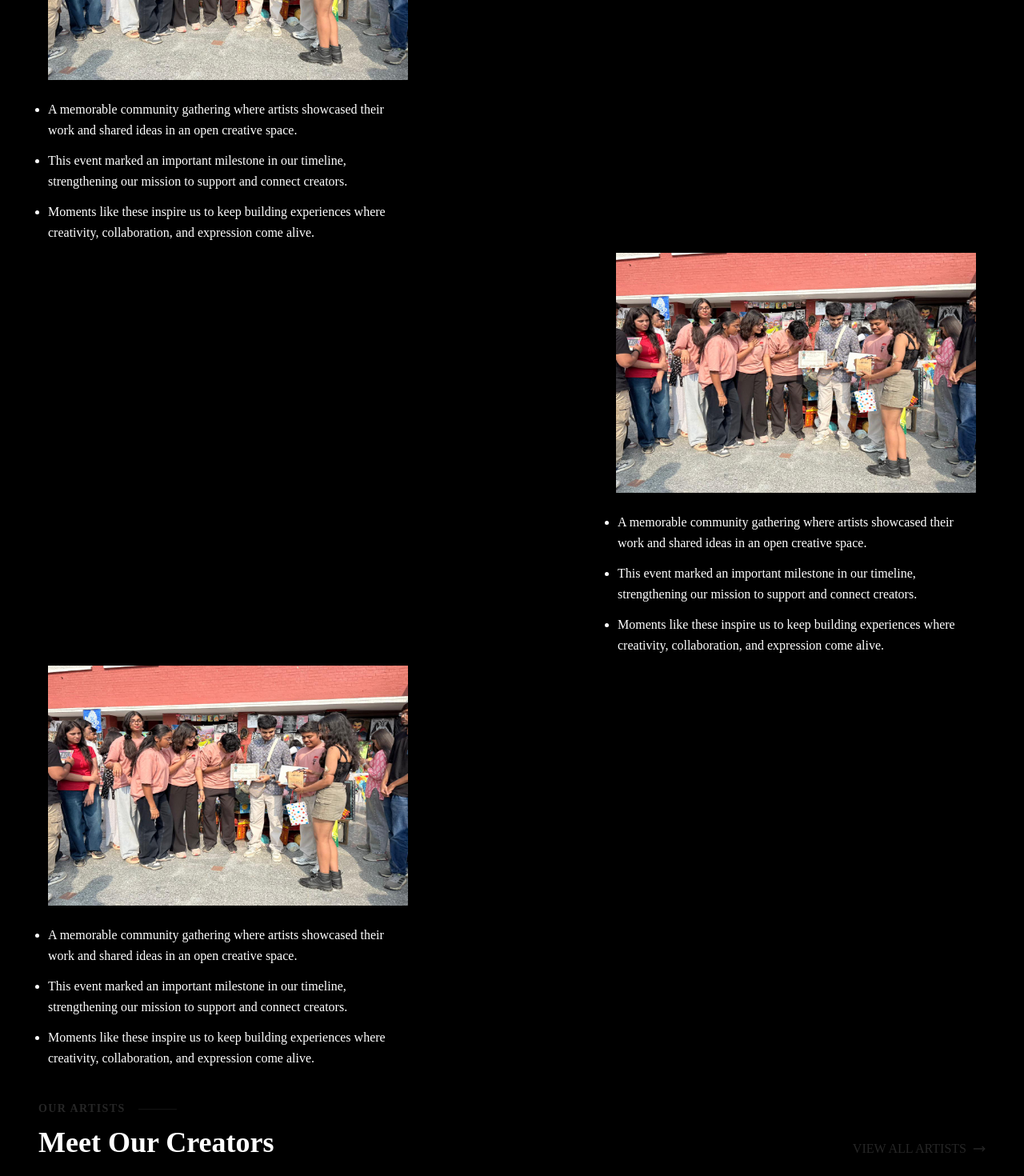
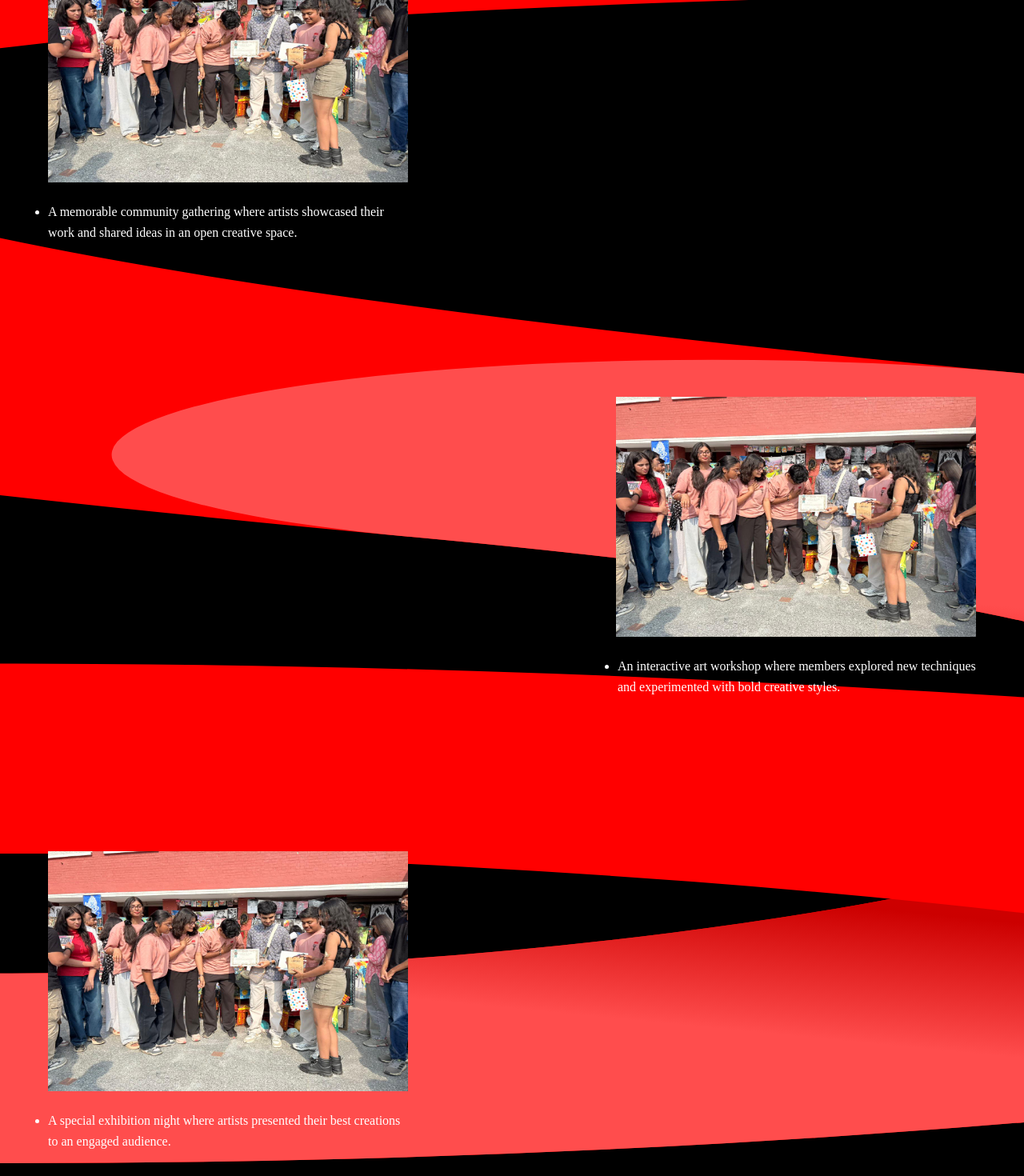
Before and after one commit to Raj020994/art_meisters, a Next.js app: page / in a window 1280 px wide. Shown: the part 1040-2510 px from the top of the page at 80% size. Built offline with nearby package versions, Linux system fonts and the light colour scheme; a web font is replaced by a local one.

Commit message:
feat: overhaul About section layout with dynamic data mapping and integrated SVG path background elements

```diff
--- a/app/globals.css
+++ b/app/globals.css
@@ -52,12 +52,7 @@ body {
   );
 }
 
-@utility masked-img {
-  mask-image: url("/images/mask-img.png");
-  mask-repeat: no-repeat;
-  mask-position: center;
-  mask-size: 50%;
-}
+
 
 @layer components {
   main {
@@ -92,15 +87,6 @@ body {
     h1 {
       @apply md:mt-32 mt-40 text-8xl md:text-[20vw] leading-none text-center;
     }
-
-    .left-leaf {
-      @apply absolute left-0 md:top-20 xl:top-36 2xl:top-52 md:bottom-auto -bottom-20 md:w-fit w-1/3;
-    }
-
-    .right-leaf {
-      @apply absolute right-0 md:bottom-0 xl:top-0 2xl:top-12 top-1/2 md:w-fit w-24;
-    }
-
     .body {
       @apply container mx-auto absolute left-1/2 -translate-x-1/2 lg:bottom-20 top-auto md:top-[30vh] flex justify-between items-end px-5;
 
--- a/app/page.jsx
+++ b/app/page.jsx
@@ -1,9 +1,4 @@
 "use client";
-import React from "react";
-
-import { Palette, User, Star, GraduationCap, LayoutGrid } from "lucide-react";
-import data from "@/data.json";
-import { CategoryItem } from "@/components/CategoryItem";
 
 import { Footer } from "@/components/Footer";
 import HeroSection from "@/components/HeroSection";
@@ -14,13 +9,6 @@ import gsap, { SplitText } from "gsap/all";
 import { Artist } from "@/components/Artist";
 import { Events } from "@/components/Events";
 gsap.registerPlugin(ScrollTrigger, SplitText);
-const iconMap = {
-    Palette: Palette,
-    User: User,
-    Star: Star,
-    GraduationCap: GraduationCap,
-    LayoutGrid: LayoutGrid,
-};
 
 export default function Home() {
     return (
@@ -33,5 +21,3 @@ export default function Home() {
         </main>
     );
 }
-
-// Subcomponents for cleaner code
--- a/components/About.jsx
+++ b/components/About.jsx
@@ -2,117 +2,97 @@ import Image from 'next/image'
 import React from 'react'
 
 const About = () => {
+    const aboutData=[
+        {
+          "eventImage": {
+            "src": "/Event1.jpeg",
+            "width": 450,
+            "height": 300,
+            "alt": "hero",
+            "pos":"items-start"
+          },
+          "points": [
+            "A memorable community gathering where artists showcased their work and shared ideas in an open creative space."
+          ]
+        },
+        {
+          "eventImage": {
+            "src": "/Event1.jpeg",
+            "width": 450,
+            "height": 300,
+            "alt": "hero",
+             "pos":"items-end"
+          },
+          "points": [
+            "An interactive art workshop where members explored new techniques and experimented with bold creative styles.",
+
+          ]
+        },
+        {
+          "eventImage": {
+            "src": "/Event1.jpeg",
+            "width": 450,
+            "height": 300,
+            "alt": "hero",
+             "pos":"items-start"
+          },
+          "points": [
+            "A special exhibition night where artists presented their best creations to an engaged audience."
+          ]
+        },
+        {
+          "eventImage": {
+            "src": "/Event1.jpeg",
+            "width": 450,
+            "height": 300,
+            "alt": "hero",
+             "pos":"items-end"
+          },
+          "points": [
+            "A creative meet-up focused on sharing ideas, building friendships, and supporting artistic growth."
+          ]
+        },
+
+      ]
     return (
-        <section id="about" className="relative min-h-screen overflow-hidden">
-           <div className="flex flex-col gap-3">
-           <div className="flex flex-col items-start px-10 ">
+        <section id="about" className="relative min-h-screen pt-52 overflow-hidden">
+        <h1 className="text-center text-9xl text-white font-bold relative z-10">
+          Our Journey
+        </h1>
+
+        {/* SVG on TOP */}
+        <div className="absolute inset-0 z-0 pointer-events-none">
+          <img src="/Stroke.svg" alt="stroke" className="w-full h-full object-cover" />
+        </div>
+
+        {/* Events BELOW SVG */}
+        <div className="flex flex-col relative z-10 gap-48">
+          {aboutData.map((event, index) => (
+            <div key={index} className={`flex flex-col ${event.eventImage.pos} px-10`}>
               <Image
-                    src={"/Event1.jpeg"}
-                    width={800}
-                    height={600}
-                    alt="hero"
+                src={event.eventImage.src}
+                width={event.eventImage.width}
+                height={event.eventImage.height}
+                alt={event.eventImage.alt}
                 className="w-[450px] h-[300px]"
               />
-                <ul className="text-white mt-6  space-y-3 max-w-md list-disc leading-relaxed">
 
-                    <li>
-
-                        A memorable community gathering where artists showcased their work and shared
-
-                        ideas in an open creative space.
-
-                    </li>
-
-                    <li>
-
-                        This event marked an important milestone in our timeline, strengthening our
-
-                        mission to support and connect creators.
-
-                    </li>
-
-                    <li>
-
-                        Moments like these inspire us to keep building experiences where creativity,
-
-                        collaboration, and expression come alive.
-
-                    </li>
-
+              <ul className="text-white mt-6 space-y-3 max-w-md list-disc leading-relaxed">
+                {event.points.map((point, pointIndex) => (
+                    <li key={pointIndex}>{point}</li>
+                ))}
               </ul>
             </div>
-            <div className="flex flex-col items-end px-10 ">
+          ))}
+          <div className="flex items-center justify-center">
+
           <Image
-                    src={"/Event1.jpeg"}
-                    width={800}
-                    height={600}
-                    loading="eager"
-                    alt="hero"
-                    className="w-[450px] h-[300px]"
+            src={"/brush.png"}
+            alt='paint-brush'
+            width={500}
+            height={500}
+            className="w-[400px] h-[400px] mt-10 -rotate-45"
             />
-                <ul className="text-white mt-6  space-y-3 max-w-md list-disc leading-relaxed">
-
-                    <li>
-
-                        A memorable community gathering where artists showcased their work and shared
-
-                        ideas in an open creative space.
-
-                    </li>
-
-                    <li>
-
-                        This event marked an important milestone in our timeline, strengthening our
-
-                        mission to support and connect creators.
-
-                    </li>
-
-                    <li>
-
-                        Moments like these inspire us to keep building experiences where creativity,
-
-                        collaboration, and expression come alive.
-
-                    </li>
-
-                </ul>
-            </div>
-            <div className="flex flex-col items-start px-10 ">
-                <Image
-                    src={"/Event1.jpeg"}
-                    width={800}
-                    height={600}
-                    alt="hero"
-                    className="w-[450px] h-[300px]"
-                />
-                <ul className="text-white mt-6  space-y-3 max-w-md list-disc leading-relaxed">
-
-                    <li>
-
-                        A memorable community gathering where artists showcased their work and shared
-
-                        ideas in an open creative space.
-
-                    </li>
-
-                    <li>
-
-                        This event marked an important milestone in our timeline, strengthening our
-
-                        mission to support and connect creators.
-
-                    </li>
-
-                    <li>
-
-                        Moments like these inspire us to keep building experiences where creativity,
-
-                        collaboration, and expression come alive.
-
-                    </li>
-
-                </ul>
             </div>
         </div>
       </section>
--- a/components/HeroSection.jsx
+++ b/components/HeroSection.jsx
@@ -15,7 +15,6 @@ const Hero = () => {
 	 type: "lines",
 	});
 
-	// Apply text-gradient class once before animating
 	heroSplit.chars.forEach((char) => char.classList.add("text-gradient"));
 
 	gsap.from(heroSplit.chars, {
@@ -63,13 +62,13 @@ const Hero = () => {
 		 </div>
 		</div>
 
-		<div className="absolute bottom-0 right-[10%] pointer-events-none -z-10">
+		<div className="absolute -bottom-15 right-[32%] pointer-events-none -z-10">
 			<Image
 				src={"/brush.png"}
 				width={500}
 				height={500}
 				alt="brush"
-				className="w-[400px] h-[400px] md:w-[600px] md:h-[600px] opacity-20"
+				className="w-[400px] h-[400px] md:w-[600px] md:h-[600px] "
 			/>
 		</div>
 	 </section>
```
Also changed, not shown: public/Stroke.svg, public/path.svg (added). Lines whose indentation alone changed are shown as unchanged.
